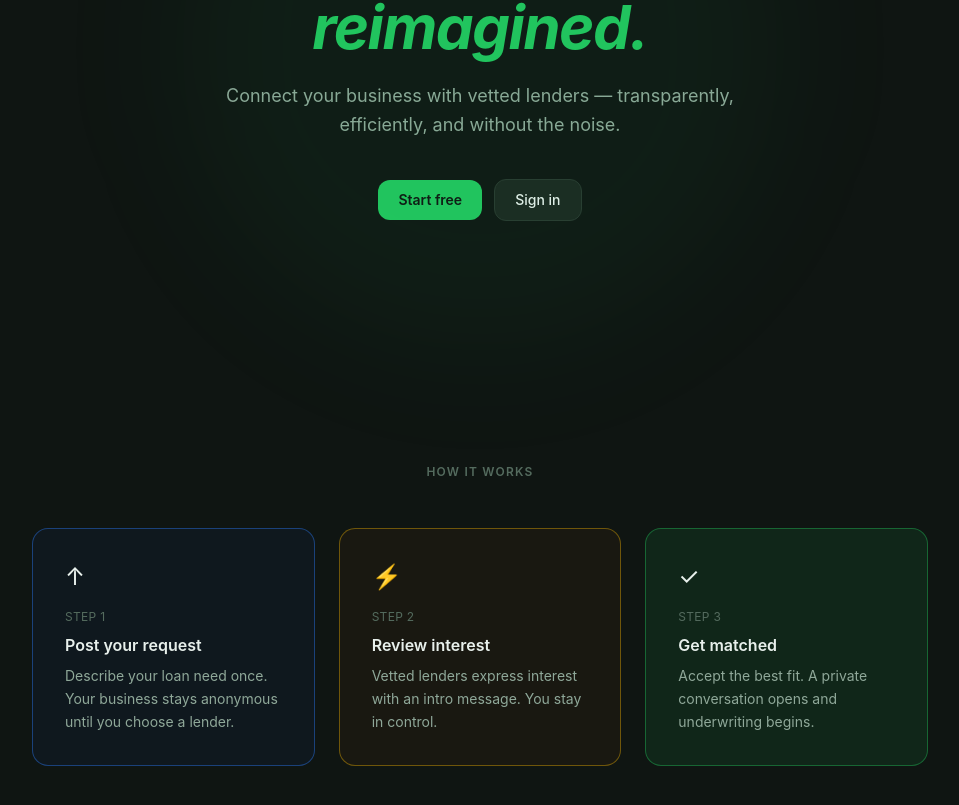
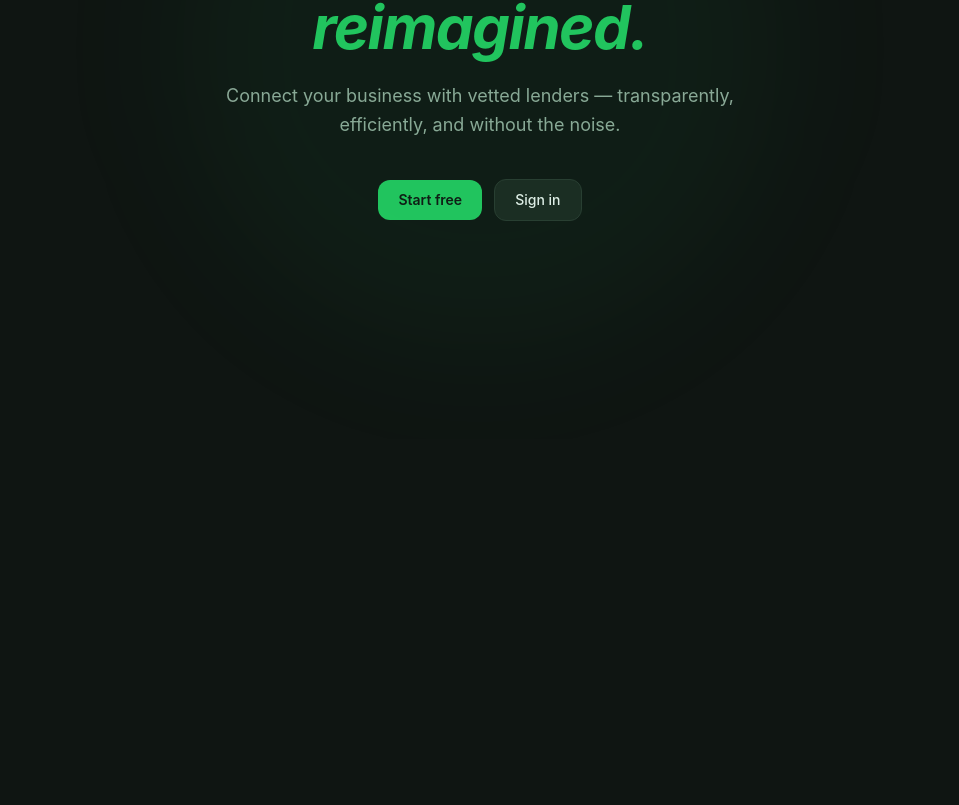
Before and after one commit to recalculator/tickir-marketplace, a Next.js app: page / in a window 1280 px wide. Shown: the part 361-1166 px from the top of the page, without its empty margins (160-1119 px from the left). After the commit the page ends 800 px from the top, so only its background shows below. Built offline with nearby package versions, Linux system fonts and the light colour scheme; no server answers.

Commit message:
fix: remove how-it-works section from landing page

```diff
--- a/src/app/page.tsx
+++ b/src/app/page.tsx
@@ -32,29 +32,6 @@ export default function Home() {
           </Link>
         </div>
       </div>
-
-      {/* How it works */}
-      <div className="py-24 px-4">
-        <p className="text-center text-xs font-semibold tracking-widest text-[#546b5e] uppercase mb-12">
-          How it works
-        </p>
-        <div className="mx-auto max-w-4xl grid grid-cols-3 gap-6">
-          {[
-            { color: "border-blue-500/40 bg-blue-900/10", icon: "↑", title: "Post your request", body: "Describe your loan need once. Your business stays anonymous until you choose a lender." },
-            { color: "border-yellow-500/40 bg-yellow-900/10", icon: "⚡", title: "Review interest", body: "Vetted lenders express interest with an intro message. You stay in control." },
-            { color: "border-[#22c55e]/40 bg-[#22c55e]/10", icon: "✓", title: "Get matched", body: "Accept the best fit. A private conversation opens and underwriting begins." },
-          ].map(({ color, icon, title, body }, i) => (
-            <div key={i} className={`rounded-2xl border ${color} p-8 flex flex-col gap-4`}>
-              <div className="text-2xl">{icon}</div>
-              <div>
-                <p className="text-xs text-[#546b5e] uppercase tracking-wide mb-2">Step {i + 1}</p>
-                <h3 className="font-semibold text-[#e8f0ec] mb-2">{title}</h3>
-                <p className="text-sm text-[#8fa899] leading-relaxed">{body}</p>
-              </div>
-            </div>
-          ))}
-        </div>
-      </div>
     </div>
   );
 }
```
